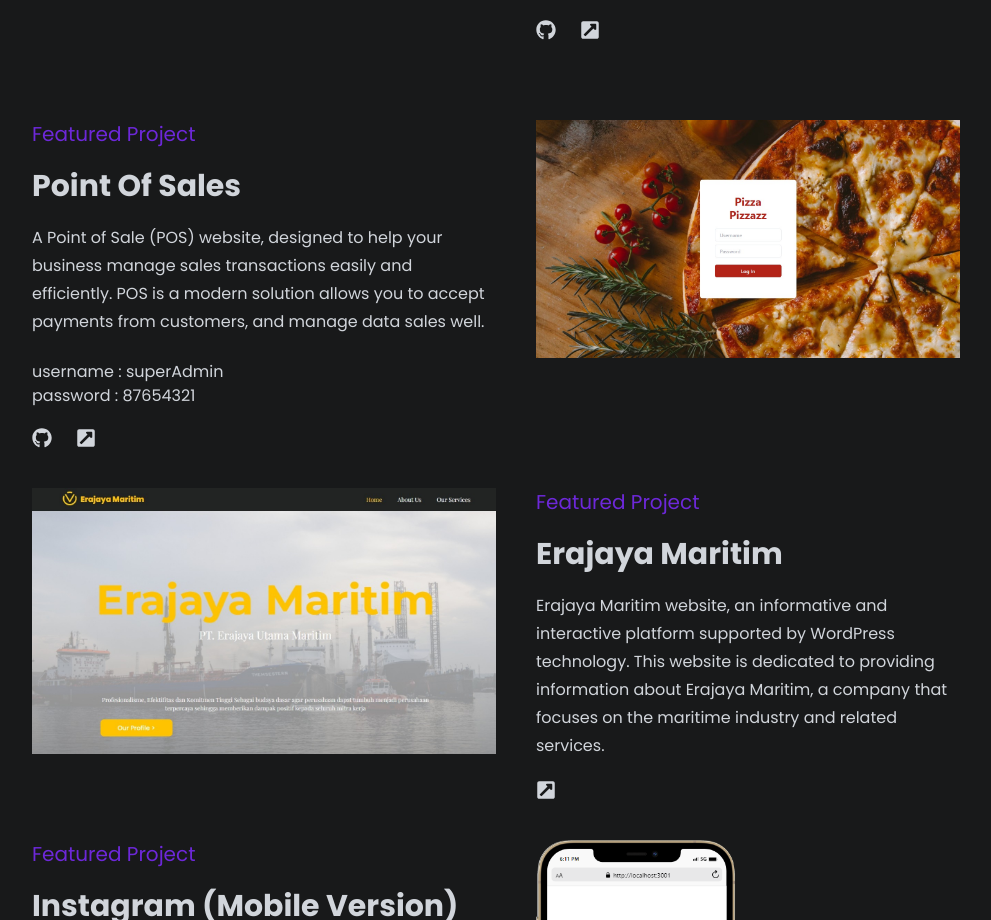
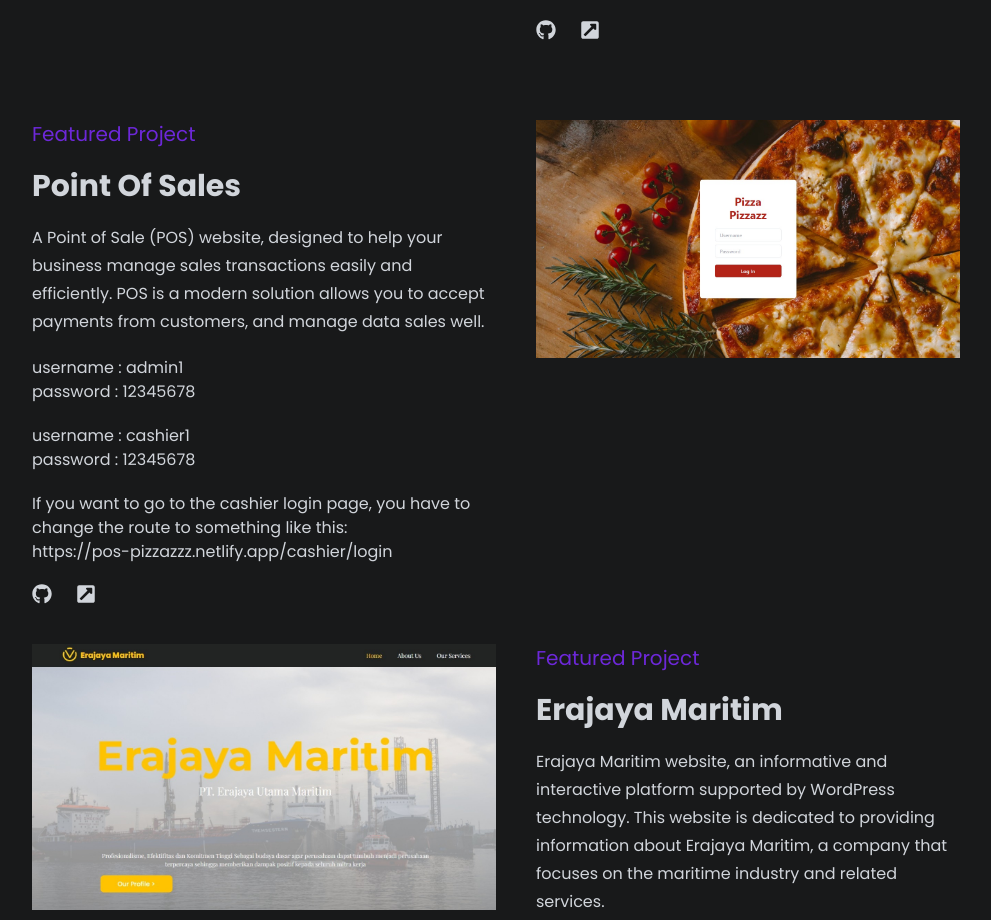
Before and after one commit to arifDev21/My-PORTOFPLIO, a React (Vite) app: page / in a window 1280 px wide. Shown: the part 1780-2700 px from the top of the page, without its empty margins (144-1135 px from the left). Built offline with nearby package versions, Linux system fonts and the light colour scheme.

Commit message:
add account cashier

```diff
--- a/src/sections/Built.jsx
+++ b/src/sections/Built.jsx
@@ -97,10 +97,22 @@ export default function Built() {
               transactions easily and efficiently. POS is a modern solution allows you to accept
               payments from customers, and manage data sales well.
             </p>
-            <br />
-            username : superAdmin
-            <br />
-            password : 87654321
+            <p>
+              username : admin1
+              <br />
+              <span> password : 12345678</span>
+            </p>
+            <p>
+              username : cashier1
+              <br />
+              <span> password : 12345678</span>
+            </p>
+            <p>
+              If you want to go to the cashier login page, you have to change the route to something
+              like this:
+              <br />
+              https://pos-pizzazzz.netlify.app/cashier/login
+            </p>
             <div className="flex flex-row space-x-6">
               <LinkTag
                 className={styles.builtItemLink}
```
